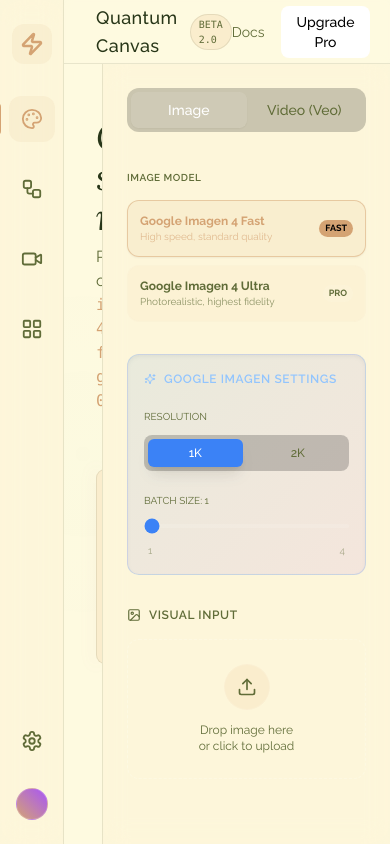
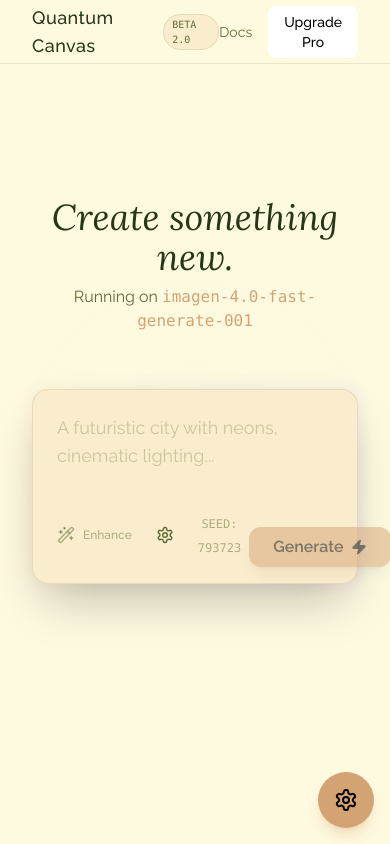
Before and after one commit to polarbearlin/ai-creative-studio, a React (Vite) app: page / in a window 390 px wide. Built offline with nearby package versions, Linux system fonts and the light colour scheme; a web font is replaced by a local one.

Commit message:
Add mobile-responsive UI with bottom sheet controls

```diff
--- a/src/App.jsx
+++ b/src/App.jsx
@@ -167,7 +167,7 @@ function App() {
     <div className="flex h-screen bg-background text-foreground overflow-hidden font-sans selection:bg-primary/30">
 
       {/* Sidebar */}
-      <aside className="w-16 md:w-20 border-r border-border flex flex-col items-center py-6 gap-8 bg-surface/30 backdrop-blur-md z-50">
+      <aside className="hidden sm:flex w-14 md:w-16 lg:w-20 border-r border-border flex-col items-center py-4 md:py-6 gap-6 md:gap-8 bg-surface/30 backdrop-blur-md z-50">
         <div className="p-2 rounded-xl bg-primary/10 text-primary">
           <Zap size={24} strokeWidth={2.5} />
         </div>
@@ -290,6 +290,7 @@ function App() {
 
           {/* Right Control Station (Only for Canvas) */}
           {activeTab === 'canvas' && (
+            <>
               <ControlPanel
                 aspectRatio={aspectRatio}
                 setAspectRatio={setAspectRatio}
@@ -299,12 +300,20 @@ function App() {
                 setBatchSize={setBatchSize}
                 resolution={resolution}
                 setResolution={setResolution}
-              activeModel={activeModel} // Current ID
-              setActiveModel={setActiveModel} // To change model
+                activeModel={activeModel}
+                setActiveModel={setActiveModel}
                 activeMode={activeMode}
-              setActiveMode={switchMode} // Use wrapper
-              availableModels={activeMode === 'video' ? VEO_MODELS : MODELS} // Dynamic list
+                setActiveMode={switchMode}
+                availableModels={activeMode === 'video' ? VEO_MODELS : MODELS}
               />
+              {/* Mobile Controls Toggle */}
+              <MobileControlSheet
+                aspectRatio={aspectRatio}
+                setAspectRatio={setAspectRatio}
+                activeMode={activeMode}
+                setActiveMode={switchMode}
+              />
+            </>
           )}
 
         </div>
@@ -313,7 +322,100 @@ function App() {
   );
 }
 
-// ---------------- Sub Components ----------------
+// ---------------- Mobile Control Sheet ----------------
+
+function MobileControlSheet({ aspectRatio, setAspectRatio, activeMode, setActiveMode }) {
+  const [isOpen, setIsOpen] = useState(false);
+  const ratios = [
+    { id: "16:9", label: "Cinema 电影" },
+    { id: "3:2", label: "Photo 照片" },
+    { id: "1:1", label: "Square 方形" },
+    { id: "9:16", label: "Mobile 手机" },
+  ];
+
+  return (
+    <>
+      {/* Floating Toggle Button - Only on Mobile */}
+      <button
+        onClick={() => setIsOpen(!isOpen)}
+        className="md:hidden fixed bottom-4 right-4 z-50 p-4 rounded-full bg-primary text-black shadow-lg shadow-primary/30 hover:scale-105 active:scale-95 transition-transform"
+      >
+        <Settings size={24} />
+      </button>
+
+      {/* Bottom Sheet */}
+      <AnimatePresence>
+        {isOpen && (
+          <>
+            {/* Backdrop */}
+            <motion.div
+              initial={{ opacity: 0 }}
+              animate={{ opacity: 1 }}
+              exit={{ opacity: 0 }}
+              onClick={() => setIsOpen(false)}
+              className="md:hidden fixed inset-0 bg-black/60 backdrop-blur-sm z-50"
+            />
+            {/* Sheet */}
+            <motion.div
+              initial={{ y: "100%" }}
+              animate={{ y: 0 }}
+              exit={{ y: "100%" }}
+              transition={{ type: "spring", damping: 25, stiffness: 300 }}
+              className="md:hidden fixed bottom-0 left-0 right-0 bg-surface border-t border-border rounded-t-3xl p-6 z-50 max-h-[70vh] overflow-y-auto"
+            >
+              {/* Handle */}
+              <div className="w-12 h-1 bg-white/20 rounded-full mx-auto mb-6" />
+
+              {/* Mode Switcher */}
+              <div className="flex bg-black/20 p-1 rounded-xl mb-6">
+                <button
+                  onClick={() => setActiveMode('image')}
+                  className={clsx("flex-1 py-3 rounded-lg text-sm font-medium transition-all", activeMode === 'image' ? "bg-white/10 text-white shadow-sm" : "text-muted")}
+                >
+                  图像 Image
+                </button>
+                <button
+                  onClick={() => setActiveMode('video')}
+                  className={clsx("flex-1 py-3 rounded-lg text-sm font-medium transition-all", activeMode === 'video' ? "bg-purple-500 text-white shadow-sm" : "text-muted")}
+                >
+                  视频 Video
+                </button>
+              </div>
+
+              {/* Aspect Ratio */}
+              <div className="mb-6">
+                <h3 className="text-xs font-semibold text-muted uppercase tracking-wider mb-3">画幅 Ratio</h3>
+                <div className="grid grid-cols-4 gap-2">
+                  {ratios.map(r => (
+                    <button
+                      key={r.id}
+                      onClick={() => setAspectRatio(r.id)}
+                      className={clsx(
+                        "py-3 rounded-xl text-xs font-medium transition-all border",
+                        aspectRatio === r.id
+                          ? "bg-primary/20 border-primary text-primary"
+                          : "bg-surface/50 border-white/10 text-muted"
+                      )}
+                    >
+                      {r.id}
+                    </button>
+                  ))}
+                </div>
+              </div>
+
+              <button
+                onClick={() => setIsOpen(false)}
+                className="w-full py-3 bg-primary text-black font-semibold rounded-xl"
+              >
+                完成 Done
+              </button>
+            </motion.div>
+          </>
+        )}
+      </AnimatePresence>
+    </>
+  );
+}
 
 // ---------------- Sub Components ----------------
 
@@ -351,21 +453,21 @@ function ControlPanel({ aspectRatio, setAspectRatio, uploadedImage, setUploadedI
   const isGoogle = activeModel?.includes('imagen') || activeModel?.includes('veo');
 
   return (
-    <aside className="w-72 border-l border-border bg-surface/30 backdrop-blur-md p-6 flex flex-col gap-8 z-40 overflow-y-auto">
+    <aside className="hidden md:flex w-64 lg:w-72 border-l border-border bg-surface/30 backdrop-blur-md p-4 lg:p-6 flex-col gap-6 lg:gap-8 z-40 overflow-y-auto">
 
       {/* Mode Switcher */}
       <div className="flex bg-black/20 p-1 rounded-xl">
         <button
           onClick={() => setActiveMode('image')}
-          className={clsx("flex-1 py-2 rounded-lg text-sm font-medium transition-all", activeMode === 'image' ? "bg-white/10 text-white shadow-sm" : "text-muted hover:text-white")}
+          className={clsx("flex-1 py-1.5 lg:py-2 rounded-lg text-xs lg:text-sm font-medium transition-all", activeMode === 'image' ? "bg-white/10 text-white shadow-sm" : "text-muted hover:text-white")}
         >
-          Image
+          Image 图像
         </button>
         <button
           onClick={() => setActiveMode('video')}
-          className={clsx("flex-1 py-2 rounded-lg text-sm font-medium transition-all", activeMode === 'video' ? "bg-purple-500 text-white shadow-sm" : "text-muted hover:text-white")}
+          className={clsx("flex-1 py-1.5 lg:py-2 rounded-lg text-xs lg:text-sm font-medium transition-all", activeMode === 'video' ? "bg-purple-500 text-white shadow-sm" : "text-muted hover:text-white")}
         >
-          Video (Veo)
+          Video (Veo) 视频
         </button>
       </div>
 
```
Lines whose indentation alone changed are shown as unchanged.
